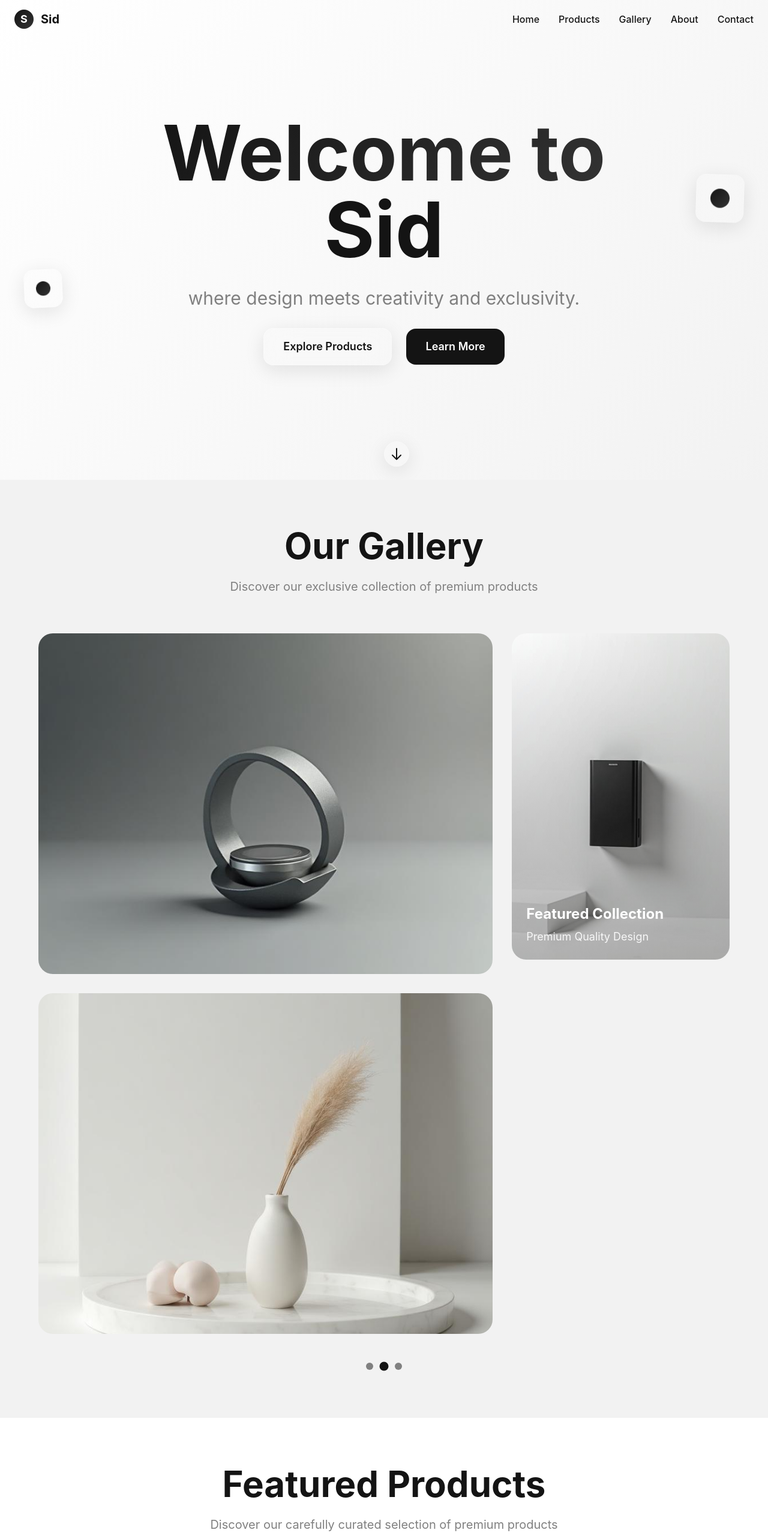
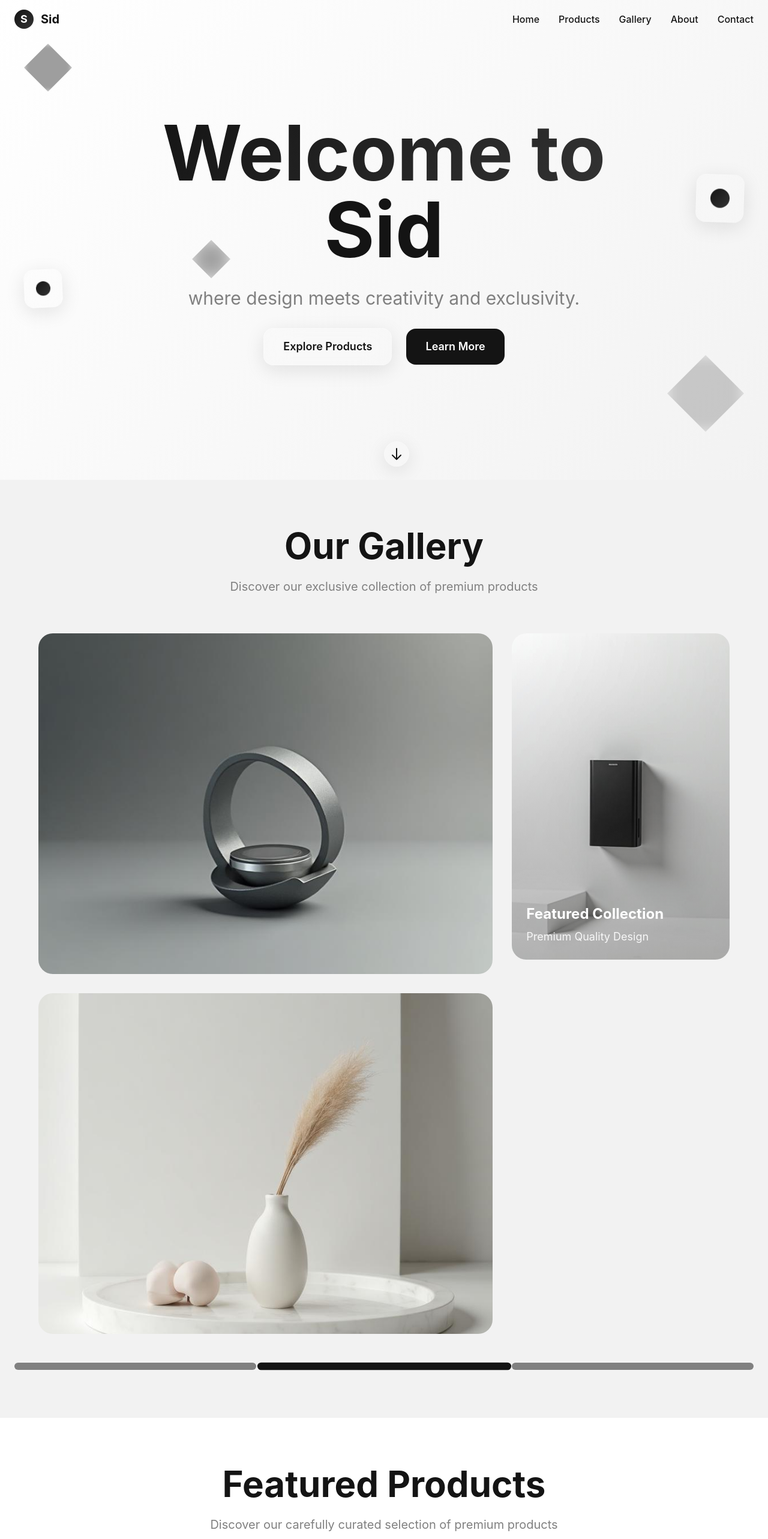
Before and after one commit to sidsai091/sid-glassy-showcase, a React (Vite) app: page / in a window 1280 px wide. Shown: the top 2566 px of the page at 60% size. Built offline with nearby package versions, Linux system fonts and the light colour scheme.

Commit message:
Update hero and gallery sections
Change hero section's square dots to 4-pointed stars.
Make the bottom rectangle in the gallery section full width.

```diff
--- a/src/components/Gallery.tsx
+++ b/src/components/Gallery.tsx
@@ -146,9 +146,9 @@ const Gallery = () => {
             <button
               key={index}
               onClick={() => setCurrentImageIndex(index)}
-              className={`w-3 h-3 rounded-full transition-all duration-300 ${
+              className={`w-full h-3 rounded-lg transition-all duration-300 ${
                 index === currentImageIndex
-                  ? 'bg-pure-dark scale-125'
+                  ? 'bg-pure-dark scale-105'
                   : 'bg-medium-grey hover:bg-dark-grey'
               }`}
             />
--- a/src/components/Hero.tsx
+++ b/src/components/Hero.tsx
@@ -12,17 +12,20 @@ const Hero = () => {
       {/* Animated Background Elements */}
       <div className="absolute inset-0">
         <motion.div
-          className="absolute top-20 left-10 w-20 h-20 rounded-full bg-glass-white blur-sm"
+          className="absolute top-20 left-10 w-20 h-20 bg-pure-dark blur-sm"
+          style={{ clipPath: 'polygon(50% 0%, 100% 50%, 50% 100%, 0% 50%)' }}
           animate={{ y: [0, -20, 0], opacity: [0.3, 0.6, 0.3] }}
           transition={{ duration: 4, repeat: Infinity }}
         />
         <motion.div
-          className="absolute bottom-20 right-10 w-32 h-32 rounded-full bg-glass-dark blur-md"
+          className="absolute bottom-20 right-10 w-32 h-32 bg-pure-dark blur-md"
+          style={{ clipPath: 'polygon(50% 0%, 100% 50%, 50% 100%, 0% 50%)' }}
           animate={{ y: [0, 20, 0], opacity: [0.2, 0.5, 0.2] }}
           transition={{ duration: 6, repeat: Infinity, delay: 1 }}
         />
         <motion.div
-          className="absolute top-1/2 left-1/4 w-16 h-16 rounded-full bg-glass-white blur-lg"
+          className="absolute top-1/2 left-1/4 w-16 h-16 bg-pure-dark blur-lg"
+          style={{ clipPath: 'polygon(50% 0%, 100% 50%, 50% 100%, 0% 50%)' }}
           animate={{ x: [0, 30, 0], opacity: [0.4, 0.7, 0.4] }}
           transition={{ duration: 5, repeat: Infinity, delay: 2 }}
         />
```
